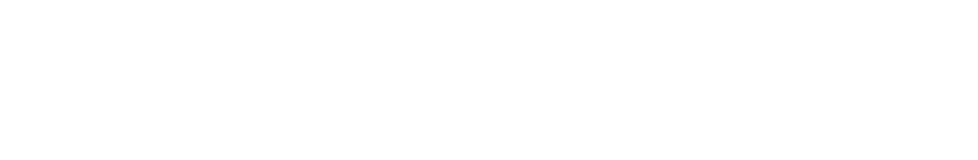
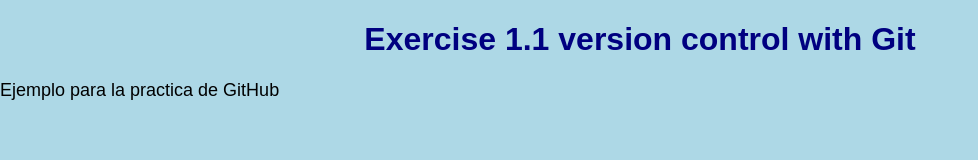
Before and after one commit to NickBullicik/Exercise_Unit5_website, a plain HTML site: page index.html in a window 1280 px wide. Shown: the whole page, without its empty margins (0-978 px from the left). Drawn offline with Linux system fonts and the light colour scheme.

Commit message:
Initial web page and styling

```diff
--- a/index.html
+++ b/index.html
@@ -1,11 +1,13 @@
 <!doctype html>
-<html lang="en">
-<head>
-    <meta charset="UTF-8">
-    <meta name="viewport" content="width=device-width, initial-scale=1">
-    <title>GITHUB</title>
-</head>
-<body>
-
-</body>
+<html>
+    <head>
+        <title>This is the title of the webpage!</title>
+        <link rel="stylesheet" type="text/css" href="styles.css">
+    </head>
+    <body>
+        <h1>Exercise 1.1 version control with Git</h1>
+        <p>Ejemplo para la practica de GitHub</p>
+    </body>
+    <footer>
+    </footer>
 </html>
--- /dev/null
+++ b/styles.css
@@ -0,0 +1,15 @@
+body {
+    margin: auto;
+    background-color: lightblue;
+    font-family: Arial, sans-serif;
+}
+
+p {
+    color: black;
+    font-size: 18px;
+}
+
+h1 {
+    color: navy;
+    text-align: center;
+}
```
